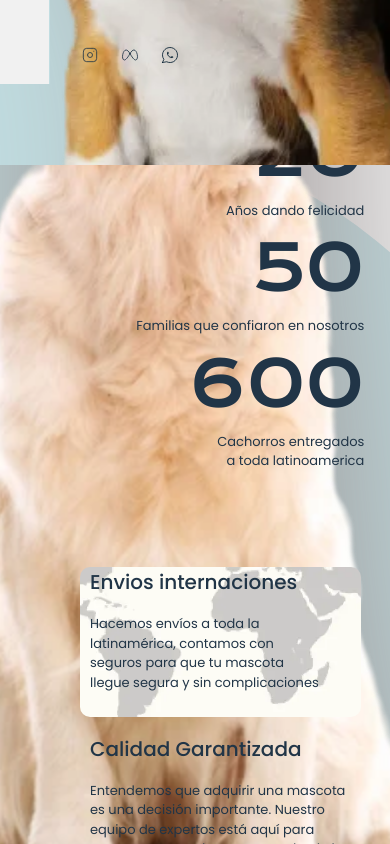
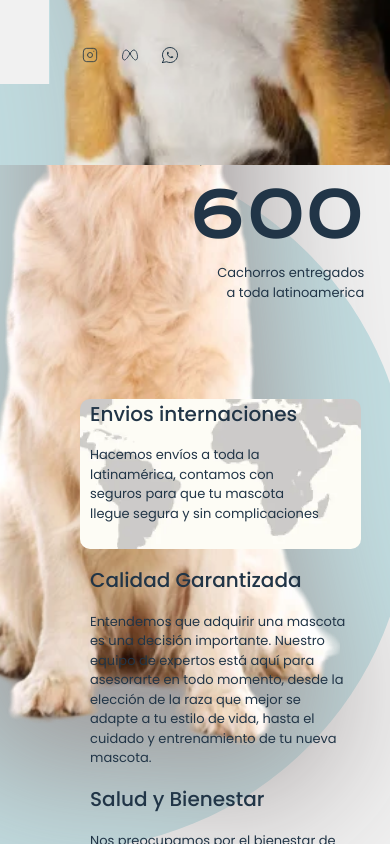
Before and after one commit to JONAAVILA/pets-in-react, a React (Vite) app: page / in a window 390 px wide. Shown: the part 760-1604 px from the top of the page. Built offline with nearby package versions, Linux system fonts and the light colour scheme; no server answers.

Commit message:
update media query

```diff
--- a/src/views/home/Home.css
+++ b/src/views/home/Home.css
@@ -169,9 +169,9 @@
 
 @media screen and (max-width:1950px){
     .container_info{
-        height: 160vh;
+        height: 120vh;
     }
     .off_home{
-        transform: scale(10);
+        transform: scale(7);
     }
 }
```
